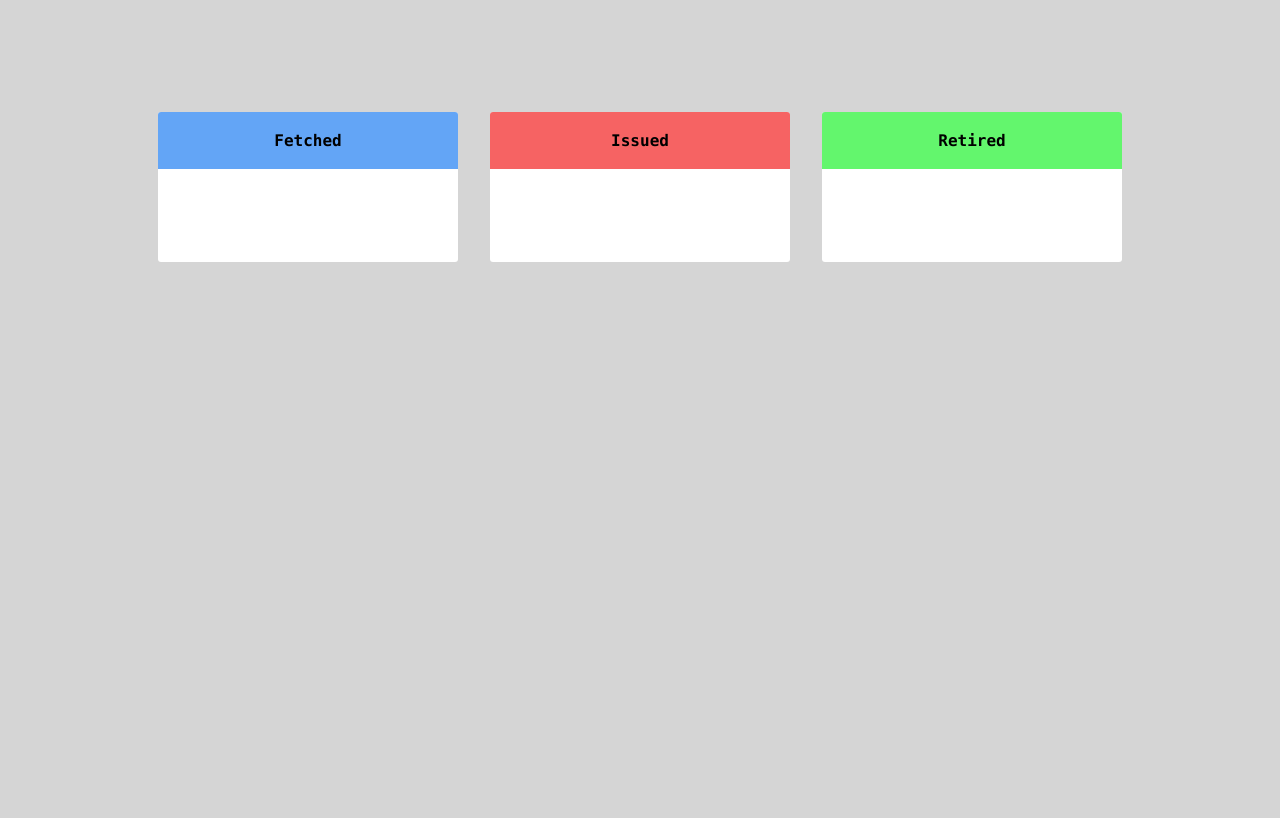
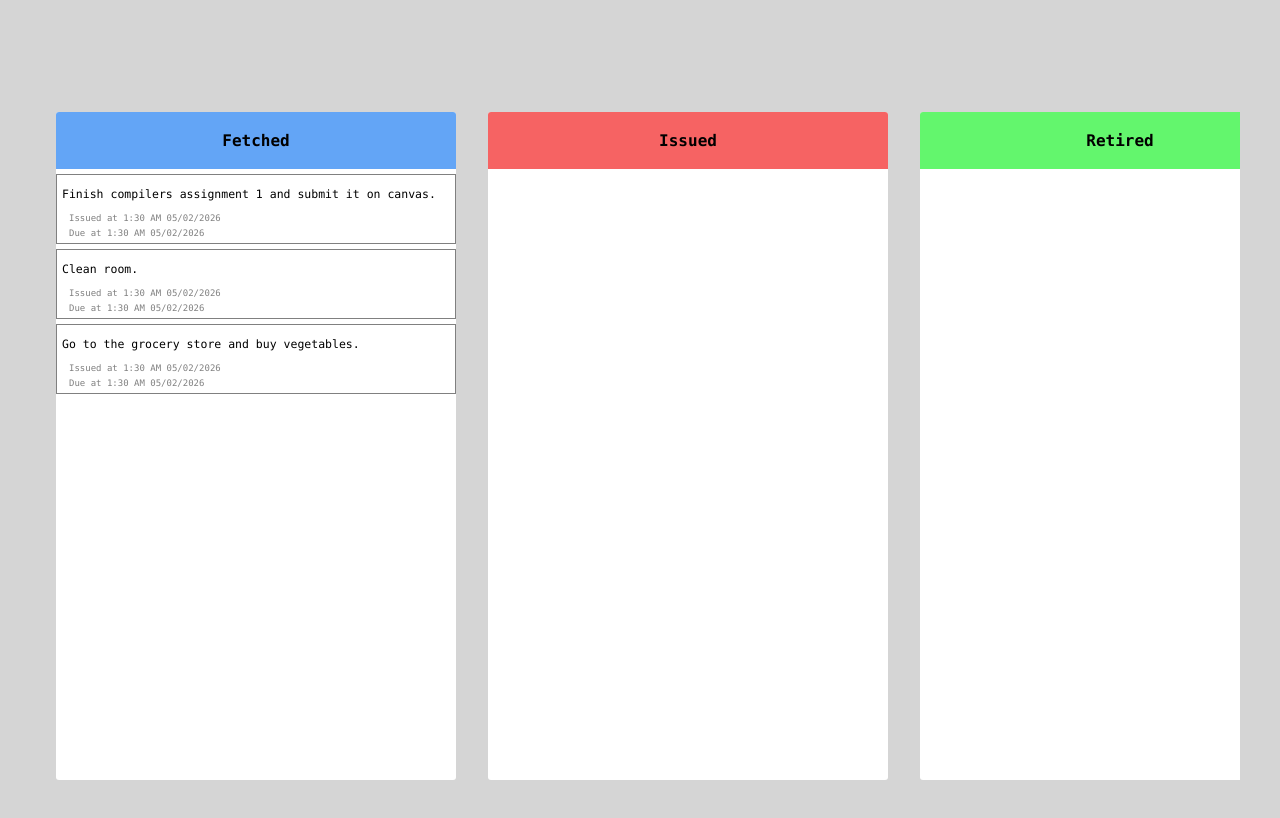
Before and after one commit to LaFriska/longinus, a React (Vite) app in the folder longinus-client/: page / in a window 1280 px wide. Shown: the top 818 px of the page. Built offline with nearby package versions, Linux system fonts and the light colour scheme.

Commit message:
started task component

```diff
--- a/longinus-client/src/components/board/Board.css
+++ b/longinus-client/src/components/board/Board.css
@@ -1,4 +1,7 @@
 .board {
-    display: flex;
-    margin: 32px;
+  display: flex;
+  margin: 32px;
+  /* flex-wrap: nowrap; */
+  overflow-x: auto;
+  min-height: 700px;
 }
--- a/longinus-client/src/components/board/Board.tsx
+++ b/longinus-client/src/components/board/Board.tsx
@@ -1,14 +1,38 @@
 import './Board.css'
 import Column from '../column/Column'
 import * as Utils from '../../util/Colours.ts'
+import Task from '../task/Task.tsx';
 
 function Board(){
 
+    const sampleTitle = "Finish compilers assignment 1 and submit it on canvas."
+    const sampleTitle1 = "Clean room."
+    const sampleTitle2 = "Go to the grocery store and buy vegetables."
+    const sampleCreatedDateTime = {
+        day: 5,
+        month: 2,
+        year: 2026,
+        hour: 1,
+        minute: 30
+    }
+    const sampleDeadline = {
+        day: 5,
+        month: 2,
+        year: 2026,
+        hour: 1,
+        minute: 30
+    }
+
     return (
         <div className="board">
-            <Column colour={Utils.BLUE} title='Fetched' />
+            <Column colour={Utils.BLUE} title='Fetched'>
+                <Task colour={Utils.BLUE} title={sampleTitle} createdDateTime={sampleCreatedDateTime} deadline={sampleDeadline}/>
+                <Task colour={Utils.BLUE} title={sampleTitle1} createdDateTime={sampleCreatedDateTime} deadline={sampleDeadline}/>
+                <Task colour={Utils.BLUE} title={sampleTitle2} createdDateTime={sampleCreatedDateTime} deadline={sampleDeadline}/>
+            </Column>
             <Column colour={Utils.RED} title='Issued' />
             <Column colour={Utils.GREEN} title='Retired' />
+
         </div>
     )
 
--- a/longinus-client/src/components/column/Column.css
+++ b/longinus-client/src/components/column/Column.css
@@ -1,8 +1,9 @@
 .column{
-    width: 300px;
+    width: 400px;
     min-height: 150px;
     border-radius: 3px;
     margin: 16px;
+    flex-shrink: 0;
     overflow: hidden;
 }
 
--- a/longinus-client/src/components/column/Column.tsx
+++ b/longinus-client/src/components/column/Column.tsx
@@ -8,7 +8,8 @@ Colour 1 to 3 goes from lightest colour to darkest.
 */
 type ColumnProps = {
     colour: string,
-    title: string
+    title: string,
+    children?: React.ReactNode
 }
 
 function Column(props: ColumnProps){
@@ -26,6 +27,7 @@ function Column(props: ColumnProps){
             <div style={sectionHeaderColour} className="sectionHeader">
                 <EditableText className="sectionHeaderText" initialText={props.title} onSave={onTitleSave}/>
             </div>
+            {props.children}
         </div>
     )
 
--- a/longinus-client/src/components/task/Task.css
+++ b/longinus-client/src/components/task/Task.css
@@ -0,0 +1,20 @@
+.taskTitleText {
+    font-size: 11.5px;
+    margin-left: 5px;
+    margin-right: 5px;
+    margin-top: 12px;
+    margin-bottom: 12px;
+}
+
+.taskDateTimeText {
+    font-size: 9px;
+    margin-left: 12px;
+    margin-top: 5px;
+    margin-bottom: 5px;
+    color: grey;
+}
+
+.task {
+    margin-top: 5px;
+    border: 1px solid grey;
+}
--- a/longinus-client/src/components/task/Task.tsx
+++ b/longinus-client/src/components/task/Task.tsx
@@ -1,14 +1,34 @@
 import './Task.css'
-import * as Util from '../../util/Types.ts'
+import '../../css/App.css'
+import * as Types from '../../util/Types.ts'
 
-type TaskProps = {
-    name: string,
-    createdDateTime: Util.DateTime,
-    deadline: Util.DateTime
+export type TaskProps = {
+    title: string,
+    colour: string,
+    createdDateTime: Types.DateTime,
+    deadline: Types.DateTime
 }
 
-function Task(){
+function Task(props: TaskProps){
 
+    // const borderStyle = {
+    //     border: "1px solid " + props.co
+    // }
+
+    return (
+        <div className="task">
+            <div className="taskTitle">
+                <p className="taskTitleText">{props.title}</p>
+            </div>
+            <div>
+                <p className="taskDateTimeText">{ "Issued at " + Types.formatToString(props.createdDateTime)}</p>
+            </div>
+            <div>
+                <p className="taskDateTimeText">{ "Due at " + Types.formatToString(props.deadline)}</p>
+            </div>
+
+        </div>
+    )
 }
 
 export default Task
```
